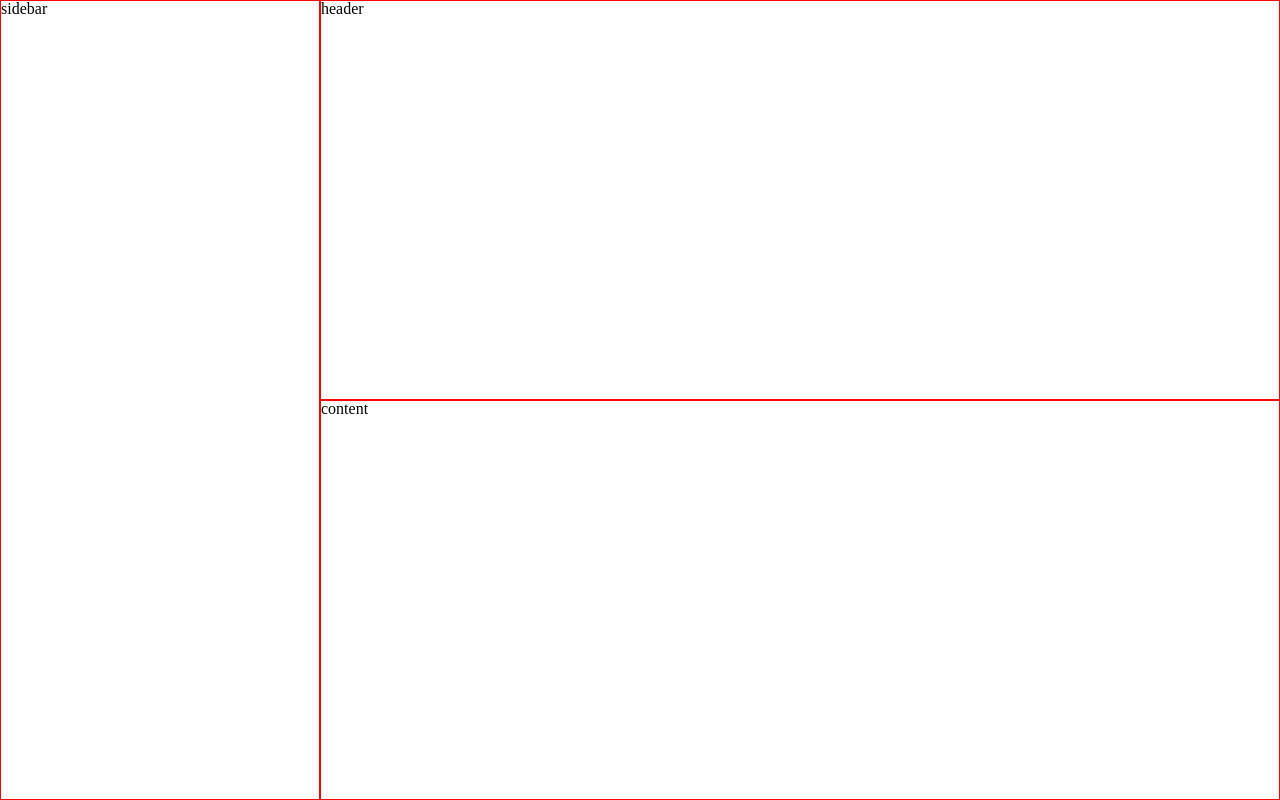
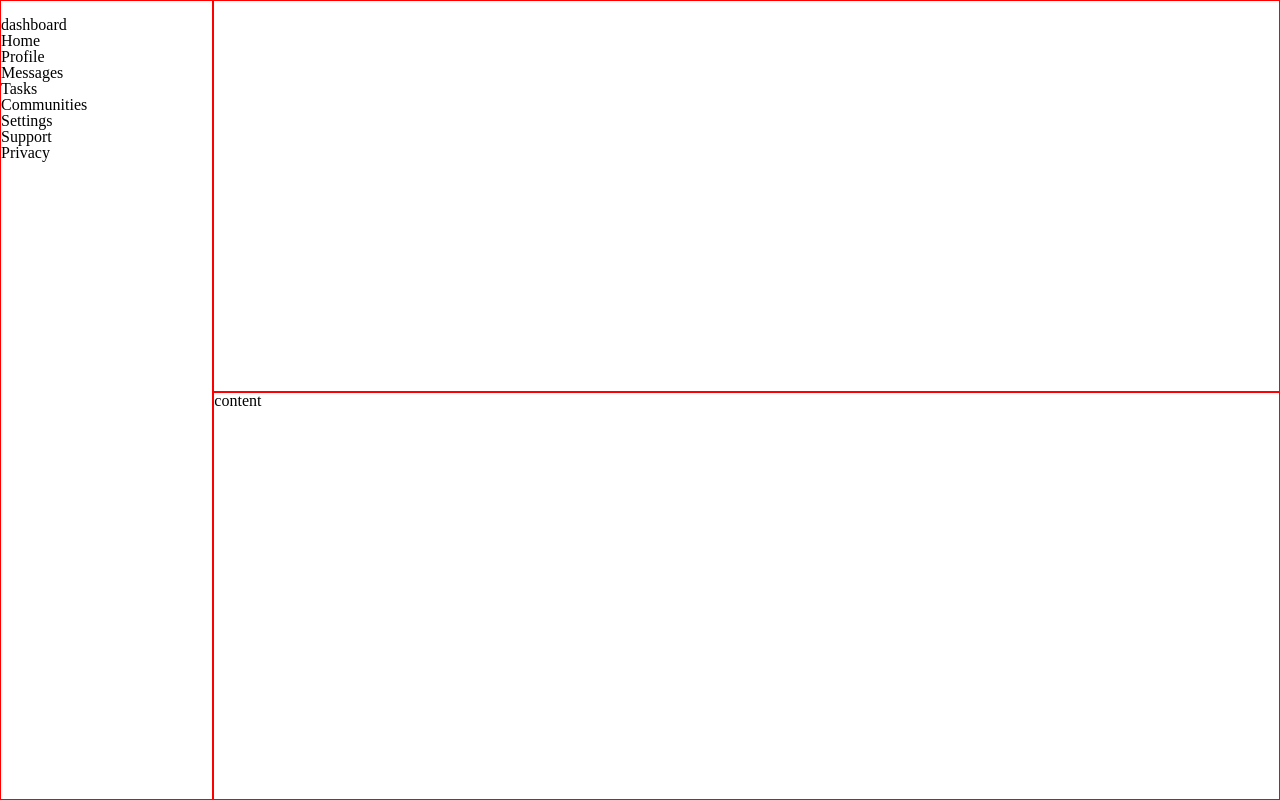
Before and after one commit to JoshDagat/Odin-Dashboard, a website: page index.html in a window 1280 px wide. Drawn offline with Linux system fonts and the light colour scheme.

Commit message:
Add raw html for sidebar links

```diff
--- a/index.css
+++ b/index.css
@@ -3,7 +3,7 @@
 body {
   min-height: 100vh;
   display: grid;
-  grid-template-columns: 1fr 3fr;
+  grid-template-columns: 1fr 5fr;
   grid-template-rows: max(200px, 1fr) 3fr;
   grid-template-areas:
     "sidebar header"
--- a/index.html
+++ b/index.html
@@ -11,10 +11,28 @@
 
 <body>
   <header class="header">
-    <h1>header</h1>
+
   </header>
   <div class="sidebar">
-    <h1>sidebar</h1>
+    <div class="logo">
+      <img src="" alt="">
+      <h1>dashboard</h1>
+    </div>
+
+    <nav>
+      <ul class="main-nav">
+        <li>Home</li>
+        <li>Profile</li>
+        <li>Messages</li>
+        <li>Tasks</li>
+        <li>Communities</li>
+      </ul>
+      <ul class="settings-nav">
+        <li>Settings</li>
+        <li>Support</li>
+        <li>Privacy</li>
+      </ul>
+    </nav>
   </div>
   <main class="content">
     <h1>content</h1>
```
